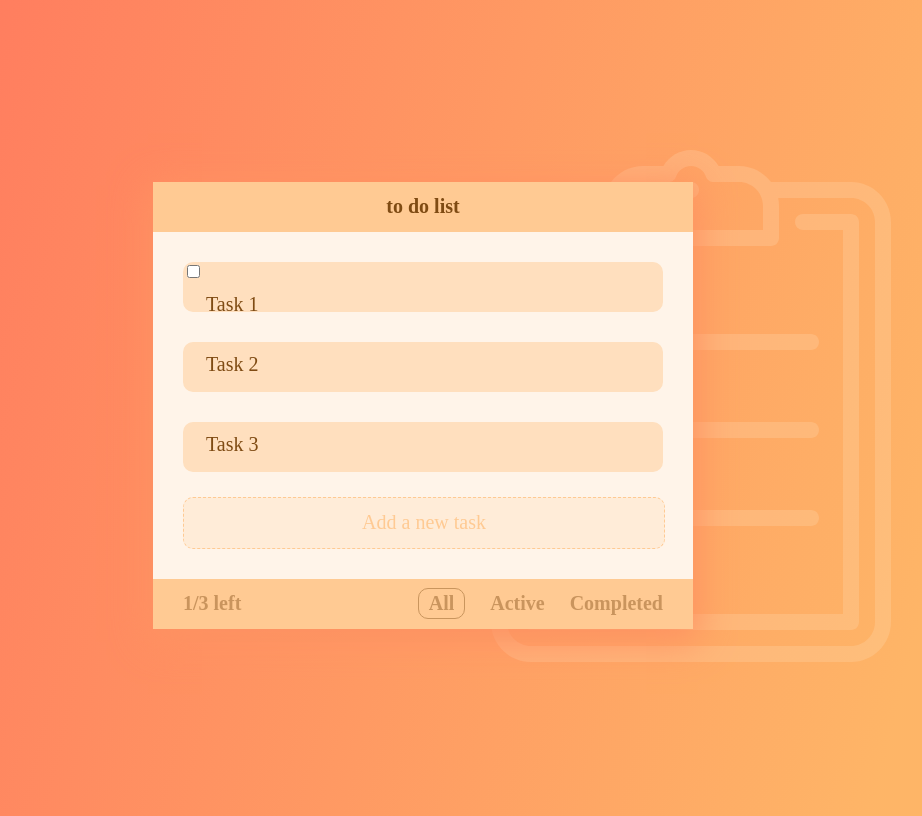
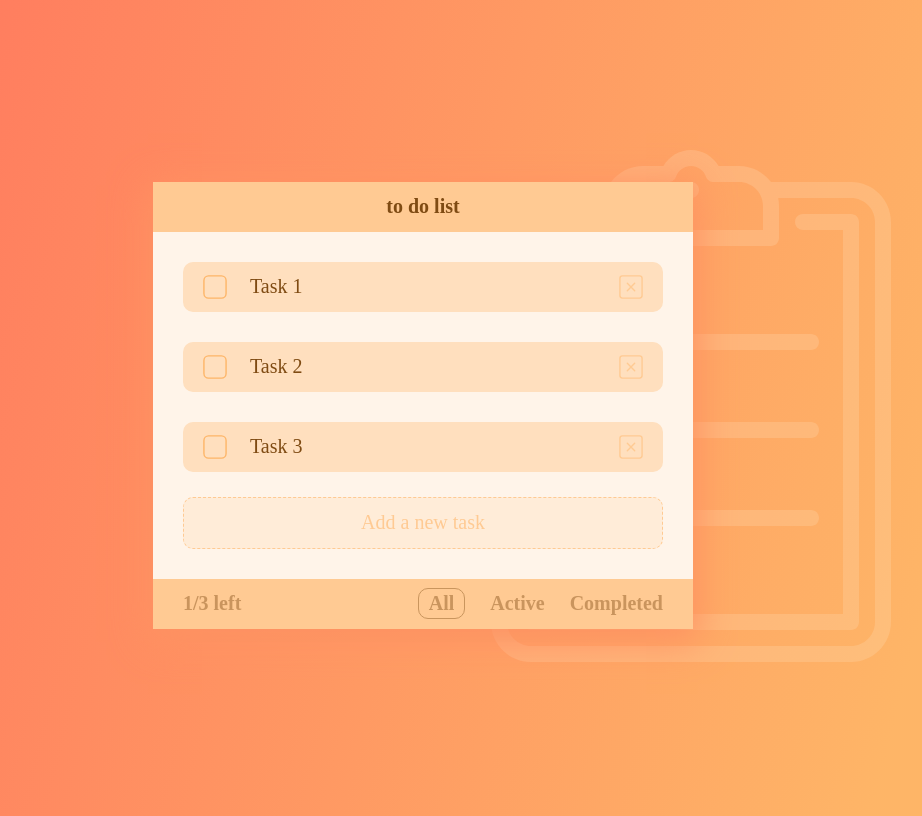
Before and after one commit to Sukre22/learning-vue-js, a Vue app: page / in a window 1280 px wide. Shown: the whole page, without its empty margins (219-1141 px from the left). Built offline with nearby package versions, Linux system fonts and the light colour scheme.

Commit message:
made a tasks form

```diff
--- a/src/App.vue
+++ b/src/App.vue
@@ -11,11 +11,28 @@
 <div class="form-tasks">
 
     <div class="form-tasks__item">
-      <input type="checkbox">
+      <div class="form-tasks__container">
+       <img class="form-tasks__img3" src="./img/3.svg" />
       <p class="form-tasks__item--text">Task 1</p>
+      </div>
+      <img class="form-tasks__img2"  src="./img/2.svg" />
     </div>
-    <div class="form-tasks__item"><p class="form-tasks__item--text">Task 2</p></div>
-    <div class="form-tasks__item"><p class="form-tasks__item--text">Task 3</p></div>
+
+    <div class="form-tasks__item">
+      <div class="form-tasks__container">
+        <img class="form-tasks__img3" src="./img/3.svg" />
+       <p class="form-tasks__item--text">Task 2</p>
+       </div>
+       <img class="form-tasks__img2"  src="./img/2.svg" />
+    </div>
+
+    <div class="form-tasks__item">
+      <div class="form-tasks__container">
+      <img class="form-tasks__img3" src="./img/3.svg" />
+     <p class="form-tasks__item--text">Task 3</p>
+     </div>
+     <img class="form-tasks__img2"  src="./img/2.svg" />
+    </div>
 
 
 </div>
@@ -35,17 +52,7 @@
     </div>
 
    <div class="img">
-      <svg width="512" height="512" viewBox="0 0 512 512" fill="none" xmlns="http://www.w3.org/2000/svg">
-        <path d="M416 32H335.999C335.992 32 335.986 32.001 335.979 32.001C328.674 22.292 317.059 16 304 16H283.61C277.966 6.242 267.481 0 256 0C244.519 0 234.034 6.242 228.39 16H208C194.941 16 183.326 22.292 176.021 32.001C176.014 32.001 176.007 32 176 32H96C73.944 32 56 49.944 56 72V472C56 494.056 73.944 512 96 512H416C438.056 512 456 494.056 456 472V72C456 49.944 438.056 32 416 32ZM184 56C184 42.767 194.767 32 208 32H233.47C236.855 32 239.874 29.869 241.008 26.68C243.278 20.292 249.303 16 256 16C262.697 16 268.722 20.292 270.992 26.68C272.126 29.869 275.145 32 278.53 32H304C317.233 32 328 42.767 328 56V80H184V56ZM440 472C440 485.233 429.233 496 416 496H96C82.767 496 72 485.233 72 472V72C72 58.767 82.767 48 96 48H168.805C168.278 50.586 168 53.261 168 56V88C168 92.418 171.582 96 176 96H336C340.418 96 344 92.418 344 88V56C344 53.261 343.722 50.586 343.195 48H416C429.233 48 440 58.767 440 72V472Z" fill="#FFDFBE" fill-opacity="0.23"/>
-        <path d="M416 64H368C363.582 64 360 67.582 360 72C360 76.418 363.582 80 368 80H408V464H104V80H144C148.418 80 152 76.418 152 72C152 67.582 148.418 64 144 64H96C91.582 64 88 67.582 88 72V472C88 476.418 91.582 480 96 480H416C420.418 480 424 476.418 424 472V72C424 67.582 420.418 64 416 64Z" fill="#FFDFBE" fill-opacity="0.23"/>
-        <path d="M256 32C253.89 32 251.83 32.85 250.34 34.34C248.85 35.83 248 37.89 248 40C248 42.1 248.85 44.17 250.34 45.66C251.83 47.15 253.89 48 256 48C258.1 48 260.17 47.15 261.66 45.66C263.15 44.17 264 42.11 264 40C264 37.89 263.15 35.83 261.66 34.34C260.17 32.849 258.1 32 256 32Z" fill="#FFDFBE" fill-opacity="0.23"/>
-        <path d="M130.343 186.343C127.218 189.467 127.218 194.532 130.343 197.656L154.343 221.656C155.905 223.218 157.952 223.999 160 223.999C162.048 223.999 164.095 223.218 165.657 221.656L205.657 181.656C208.782 178.532 208.782 173.467 205.657 170.343C202.533 167.219 197.468 167.219 194.344 170.343L160 204.686L141.657 186.343C138.533 183.219 133.467 183.219 130.343 186.343Z" fill="#FFDFBE" fill-opacity="0.23"/>
-        <path d="M205.657 258.343C202.533 255.219 197.468 255.219 194.344 258.343L160 292.686L141.657 274.343C138.533 271.219 133.468 271.219 130.344 274.343C127.219 277.467 127.219 282.532 130.344 285.656L154.344 309.656C155.906 311.218 157.953 311.999 160.001 311.999C162.049 311.999 164.096 311.218 165.658 309.656L205.658 269.656C208.781 266.533 208.781 261.467 205.657 258.343Z" fill="#FFDFBE" fill-opacity="0.23"/>
-        <path d="M194.343 346.343L160 380.686L141.657 362.343C138.533 359.219 133.468 359.219 130.344 362.343C127.219 365.467 127.219 370.532 130.344 373.656L154.344 397.656C155.906 399.218 157.953 399.999 160.001 399.999C162.049 399.999 164.096 399.218 165.658 397.656L205.658 357.656C208.783 354.532 208.783 349.467 205.658 346.343C202.533 343.219 197.467 343.219 194.343 346.343Z" fill="#FFDFBE" fill-opacity="0.23"/>
-        <path d="M240 200H376C380.418 200 384 196.418 384 192C384 187.582 380.418 184 376 184H240C235.582 184 232 187.582 232 192C232 196.418 235.582 200 240 200Z" fill="#FFDFBE" fill-opacity="0.23"/>
-        <path d="M240 288H376C380.418 288 384 284.418 384 280C384 275.582 380.418 272 376 272H240C235.582 272 232 275.582 232 280C232 284.418 235.582 288 240 288Z" fill="#FFDFBE" fill-opacity="0.23"/>
-        <path d="M240 376H376C380.418 376 384 372.418 384 368C384 363.582 380.418 360 376 360H240C235.582 360 232 363.582 232 368C232 372.418 235.582 376 240 376Z" fill="#FFDFBE" fill-opacity="0.23"/>
-        </svg>
+    <img src="./img/1.svg" />
     </div>
 
 
@@ -63,7 +70,6 @@ body {
 
 .container {
   margin: auto;
-
   display: flex;
   justify-content: center;
   align-items: center;
@@ -94,6 +100,7 @@ body {
   align-items: center;
   z-index: 1;
 }
+
 .form-header__title {
   color: #7F4B13;
   font-size: 20px;
@@ -103,10 +110,33 @@ body {
 .form-tasks {
   display: flex;
   flex-direction: column;
+  margin-right: 30px;
+}
+
+.form-tasks__img3 {
+  margin-left: 20px;
+  margin-right: 23px;
+  height: 24px;
+  width: 24px;
+}
+
+.form-tasks__img2 {
+  height: 24px;
+  width: 24px;
+  margin-right: 20px;
+  margin-left: 23px;
+}
+
+.form-tasks__container {
+  display: flex;
+  justify-content: center;
+  align-items: center;
 }
 
 .form-tasks__item {
-  display: block;
+  display: flex;
+  justify-content: space-between;
+  align-items: center;
   max-width: 480px;
   height: 50px;
   background-color: #FFDFBE;
@@ -120,22 +150,24 @@ body {
   color: #7F4B13;
   font-size: 20px;
   font-weight: 400;
-  margin-left: 23px;
-  margin-top: 11px;
-  margin-bottom: 11px;
+
 }
 
 .form-footer {
+
  display: flex;
  flex-direction: row;
  justify-content: space-between;
  align-items: center;
  width: 540px;
+ width: 50vw;
+ max-width: 540px;
  height: 50px;
  background-color: #FFCA93;
  bottom: 50px;
  font-weight: 600;
  font-size: 20px;
+
 }
 
 .form-add {
@@ -144,7 +176,7 @@ body {
   border-spacing: 10px;
   justify-content: center;
   align-items: center;
-  width: 480px;
+  max-width: 480px;
   height: 50px;
   border-radius: 10px;
   margin-top: 25px;
@@ -170,7 +202,7 @@ body {
 
 .form-footer__right {
  display: flex;
- flex-direction: row;
+
 
  align-items: center;
  margin-right: 30px;
```
Also changed, not shown: src/img/2.svg (added), src/img/3.svg (added).
